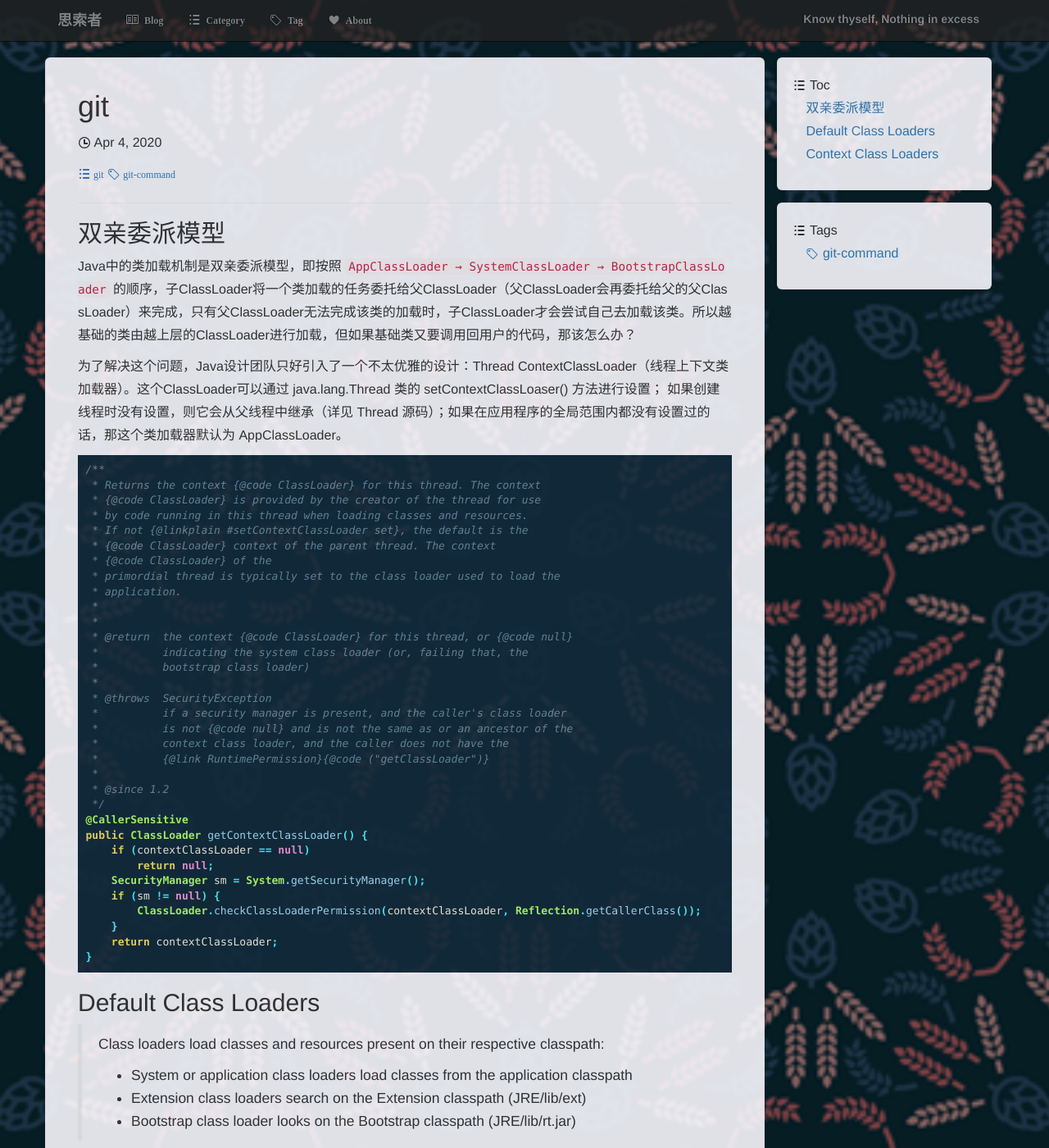
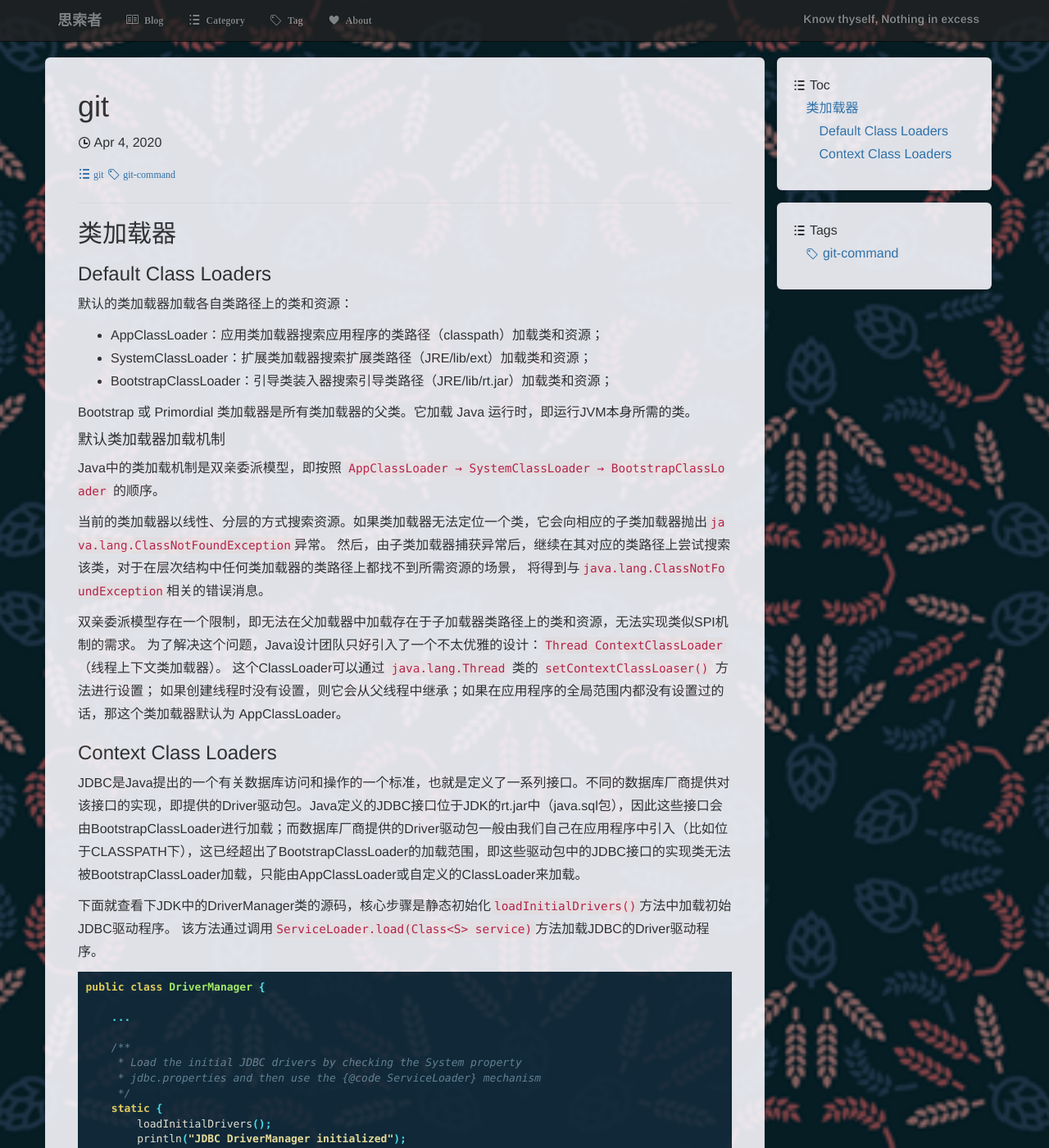
Before and after one commit to liushoukai/liushoukai.github.io, a Jekyll site: the page built from _posts/2020-04-04-java-classloader.md, in a window 1280 px wide and 1400 px high. Shown: the whole window at 82% size. Built offline with Jekyll 4.4.1, drawn with Linux system fonts in a browser that asks for light colours; comment, search, counter and statistics services are not loaded; some of the changed text lies outside the part shown.

Commit message:
Update posts

````diff
--- a/_posts/2020-04-04-java-classloader.md
+++ b/_posts/2020-04-04-java-classloader.md
@@ -5,79 +5,169 @@ categories: git
 tags: git-command
 ---
 
-## 双亲委派模型
+## 类加载器
 
-Java中的类加载机制是双亲委派模型，即按照 `AppClassLoader → SystemClassLoader → BootstrapClassLoader` 的顺序，子ClassLoader将一个类加载的任务委托给父ClassLoader（父ClassLoader会再委托给父的父ClassLoader）来完成，只有父ClassLoader无法完成该类的加载时，子ClassLoader才会尝试自己去加载该类。所以越基础的类由越上层的ClassLoader进行加载，但如果基础类又要调用回用户的代码，那该怎么办？
+### Default Class Loaders
 
-为了解决这个问题，Java设计团队只好引入了一个不太优雅的设计：Thread ContextClassLoader（线程上下文类加载器）。这个ClassLoader可以通过 java.lang.Thread 类的 setContextClassLoaser() 方法进行设置；
-如果创建线程时没有设置，则它会从父线程中继承（详见 Thread 源码）；如果在应用程序的全局范围内都没有设置过的话，那这个类加载器默认为 AppClassLoader。
+默认的类加载器加载各自类路径上的类和资源：
+
+- AppClassLoader：应用类加载器搜索应用程序的类路径（classpath）加载类和资源；
+- SystemClassLoader：扩展类加载器搜索扩展类路径（JRE/lib/ext）加载类和资源；
+- BootstrapClassLoader：引导类装入器搜索引导类路径（JRE/lib/rt.jar）加载类和资源；
+
+Bootstrap 或 Primordial 类加载器是所有类加载器的父类。它加载 Java 运行时，即运行JVM本身所需的类。
+
+#### 默认类加载器加载机制
+
+Java中的类加载机制是双亲委派模型，即按照 `AppClassLoader → SystemClassLoader → BootstrapClassLoader` 的顺序。
+
+当前的类加载器以线性、分层的方式搜索资源。如果类加载器无法定位一个类，它会向相应的子类加载器抛出`java.lang.ClassNotFoundException`异常。
+然后，由子类加载器捕获异常后，继续在其对应的类路径上尝试搜索该类，对于在层次结构中任何类加载器的类路径上都找不到所需资源的场景，
+将得到与`java.lang.ClassNotFoundException`相关的错误消息。
+
+双亲委派模型存在一个限制，即无法在父加载器中加载存在于子加载器类路径上的类和资源，无法实现类似SPI机制的需求。
+为了解决这个问题，Java设计团队只好引入了一个不太优雅的设计：`Thread ContextClassLoader`（线程上下文类加载器）。
+这个ClassLoader可以通过 `java.lang.Thread` 类的 `setContextClassLoaser()` 方法进行设置；
+如果创建线程时没有设置，则它会从父线程中继承；如果在应用程序的全局范围内都没有设置过的话，那这个类加载器默认为 AppClassLoader。
+
+### Context Class Loaders
+
+JDBC是Java提出的一个有关数据库访问和操作的一个标准，也就是定义了一系列接口。不同的数据库厂商提供对该接口的实现，即提供的Driver驱动包。Java定义的JDBC接口位于JDK的rt.jar中（java.sql包），因此这些接口会由BootstrapClassLoader进行加载；而数据库厂商提供的Driver驱动包一般由我们自己在应用程序中引入（比如位于CLASSPATH下），这已经超出了BootstrapClassLoader的加载范围，即这些驱动包中的JDBC接口的实现类无法被BootstrapClassLoader加载，只能由AppClassLoader或自定义的ClassLoader来加载。
+
+下面就查看下JDK中的DriverManager类的源码，核心步骤是静态初始化`loadInitialDrivers()`方法中加载初始JDBC驱动程序。
+该方法通过调用`ServiceLoader.load(Class<S> service)`方法加载JDBC的Driver驱动程序。
 
 ```java
-/**
- * Returns the context {@code ClassLoader} for this thread. The context
- * {@code ClassLoader} is provided by the creator of the thread for use
- * by code running in this thread when loading classes and resources.
- * If not {@linkplain #setContextClassLoader set}, the default is the
- * {@code ClassLoader} context of the parent thread. The context
- * {@code ClassLoader} of the
- * primordial thread is typically set to the class loader used to load the
- * application.
- *
- *
- * @return  the context {@code ClassLoader} for this thread, or {@code null}
- *          indicating the system class loader (or, failing that, the
- *          bootstrap class loader)
- *
- * @throws  SecurityException
- *          if a security manager is present, and the caller's class loader
- *          is not {@code null} and is not the same as or an ancestor of the
- *          context class loader, and the caller does not have the
- *          {@link RuntimePermission}{@code ("getClassLoader")}
- *
- * @since 1.2
- */
-@CallerSensitive
-public ClassLoader getContextClassLoader() {
-    if (contextClassLoader == null)
-        return null;
-    SecurityManager sm = System.getSecurityManager();
-    if (sm != null) {
-        ClassLoader.checkClassLoaderPermission(contextClassLoader, Reflection.getCallerClass());
+public class DriverManager {
+
+    ...
+
+    /**
+     * Load the initial JDBC drivers by checking the System property
+     * jdbc.properties and then use the {@code ServiceLoader} mechanism
+     */
+    static {
+        loadInitialDrivers();
+        println("JDBC DriverManager initialized");
     }
-    return contextClassLoader;
+
+    ...
+
+    private static void loadInitialDrivers() {
+        String drivers;
+        try {
+            drivers = AccessController.doPrivileged(new PrivilegedAction<String>() {
+                public String run() {
+                    return System.getProperty("jdbc.drivers");
+                }
+            });
+        } catch (Exception ex) {
+            drivers = null;
+        }
+        // If the driver is packaged as a Service Provider, load it.
+        // Get all the drivers through the classloader
+        // exposed as a java.sql.Driver.class service.
+        // ServiceLoader.load() replaces the sun.misc.Providers()
+
+        AccessController.doPrivileged(new PrivilegedAction<Void>() {
+            public Void run() {
+
+                ServiceLoader<Driver> loadedDrivers = ServiceLoader.load(Driver.class);
+                Iterator<Driver> driversIterator = loadedDrivers.iterator();
+
+                /* Load these drivers, so that they can be instantiated.
+                 * It may be the case that the driver class may not be there
+                 * i.e. there may be a packaged driver with the service class
+                 * as implementation of java.sql.Driver but the actual class
+                 * may be missing. In that case a java.util.ServiceConfigurationError
+                 * will be thrown at runtime by the VM trying to locate
+                 * and load the service.
+                 *
+                 * Adding a try catch block to catch those runtime errors
+                 * if driver not available in classpath but it's
+                 * packaged as service and that service is there in classpath.
+                 */
+                try{
+                    while(driversIterator.hasNext()) {
+                        driversIterator.next();
+                    }
+                } catch(Throwable t) {
+                // Do nothing
+                }
+                return null;
+            }
+        });
+
+        println("DriverManager.initialize: jdbc.drivers = " + drivers);
+
+        if (drivers == null || drivers.equals("")) {
+            return;
+        }
+        String[] driversList = drivers.split(":");
+        println("number of Drivers:" + driversList.length);
+        for (String aDriver : driversList) {
+            try {
+                println("DriverManager.Initialize: loading " + aDriver);
+                Class.forName(aDriver, true,
+                        ClassLoader.getSystemClassLoader());
+            } catch (Exception ex) {
+                println("DriverManager.Initialize: load failed: " + ex);
+            }
+        }
+    }
+    ...
 }
 ```
 
-## Default Class Loaders
+被调用的`ServiceLoader<S> load(Class<S> service)`方法内部使用到了`ContextClassLoader`，即上下文类加载器。
 
-> Class loaders load classes and resources present on their respective classpath:
->
-> - System or application class loaders load classes from the application classpath
-> - Extension class loaders search on the Extension classpath (JRE/lib/ext)
-> - Bootstrap class loader looks on the Bootstrap classpath (JRE/lib/rt.jar)
+```java
 
-Bootstrap或Primordial类装入器是所有类装入器的父类。它加载Java运行时——运行JVM本身所需的类。
+public final class ServiceLoader<S> implements Iterable<S> {
 
-当前的类加载器以线性、分层的方式搜索资源。如果类装入器无法定位一个类，它会向相应的子类装入器抛出java.lang.ClassNotFoundException异常。然后，子类装入器尝试搜索该类。
+    private static final String PREFIX = "META-INF/services/";
+    ...
+    /**
+     * Creates a new service loader for the given service type, using the
+     * current thread's {@linkplain java.lang.Thread#getContextClassLoader
+     * context class loader}.
+     *
+     * <p> An invocation of this convenience method of the form
+     *
+     * <blockquote><pre>
+     * ServiceLoader.load(<i>service</i>)</pre></blockquote>
+     *
+     * is equivalent to
+     *
+     * <blockquote><pre>
+     * ServiceLoader.load(<i>service</i>,
+     *                    Thread.currentThread().getContextClassLoader())</pre></blockquote>
+     *
+     * @param  <S> the class of the service type
+     *
+     * @param  service
+     *         The interface or abstract class representing the service
+     *
+     * @return A new service loader
+     */
+    public static <S> ServiceLoader<S> load(Class<S> service) {
+        ClassLoader cl = Thread.currentThread().getContextClassLoader();
+        return ServiceLoader.load(service, cl);
+    }
+    ...
+}
+```
 
-对于在层次结构中任何类装入器的类路径上都找不到所需资源的场景，我们将得到与java.lang.ClassNotFoundException相关的错误消息。
-
-我们也可以自定义默认的类加载行为。我们可以在动态加载类时显式指定类装入器。
-
-然而，我们应该注意到，如果我们从不同类型的类加载器加载相同的类，这些类将被JVM视为不同的资源。
-
-## Context Class Loaders
-
-除了默认的类装入器之外，J2SE还引入了上下文类装入器。
+除了默认的类加载器之外，J2SE还引入了上下文类加载器。
 
 Java中的每个线程都有一个关联的上下文类加载器。
 
-我们可以使用thread类的getContextClassLoader()和setContextClassLoader()方法访问/修改线程的上下文类装入器。
+我们可以使用thread类的`getContextClassLoader()`和`setContextClassLoader()`方法访问/修改线程的上下文类加载器。
 
-上下文类装入器在创建线程时设置。如果未显式设置，则默认为父线程的上下文类装入器。
+上下文类加载器在创建线程时设置。如果未显式设置，则默认为父线程的上下文类加载器。
 
-上下文类加载器也遵循层次结构模型。在这种情况下，根类装入器是原始线程的上下文类装入器。原始线程是操作系统创建的初始线程。
+上下文类加载器也遵循层次结构模型。在这种情况下，根类加载器是原始线程的上下文类加载器。原始线程是操作系统创建的初始线程。
 
-当应用程序开始执行时，可能会创建其他线程。原始线程的上下文类装入器最初设置为装入应用程序的类装入器，即系统类装入器。
+当应用程序开始执行时，可能会创建其他线程。原始线程的上下文类加载器最初设置为装入应用程序的类加载器，即系统类加载器。
 
-假设我们不为层次结构的任何级别的任何线程更新上下文类装入器。因此，我们可以说，默认情况下，线程的上下文类装入器与系统类装入器是相同的。对于这种情况，如果我们执行Thread.currentThread(). getcontextclassloader()和getClass(). getclassloader()操作，两者将返回相同的对象。
+假设我们不为层次结构的任何级别的任何线程更新上下文类加载器。因此，我们可以说，默认情况下，线程的上下文类加载器与系统类加载器是相同的。对于这种情况，如果我们执行`Thread.currentThread().getcontextclassloader()`和`getClass(). getclassloader()`操作，两者将返回相同的对象。
````
